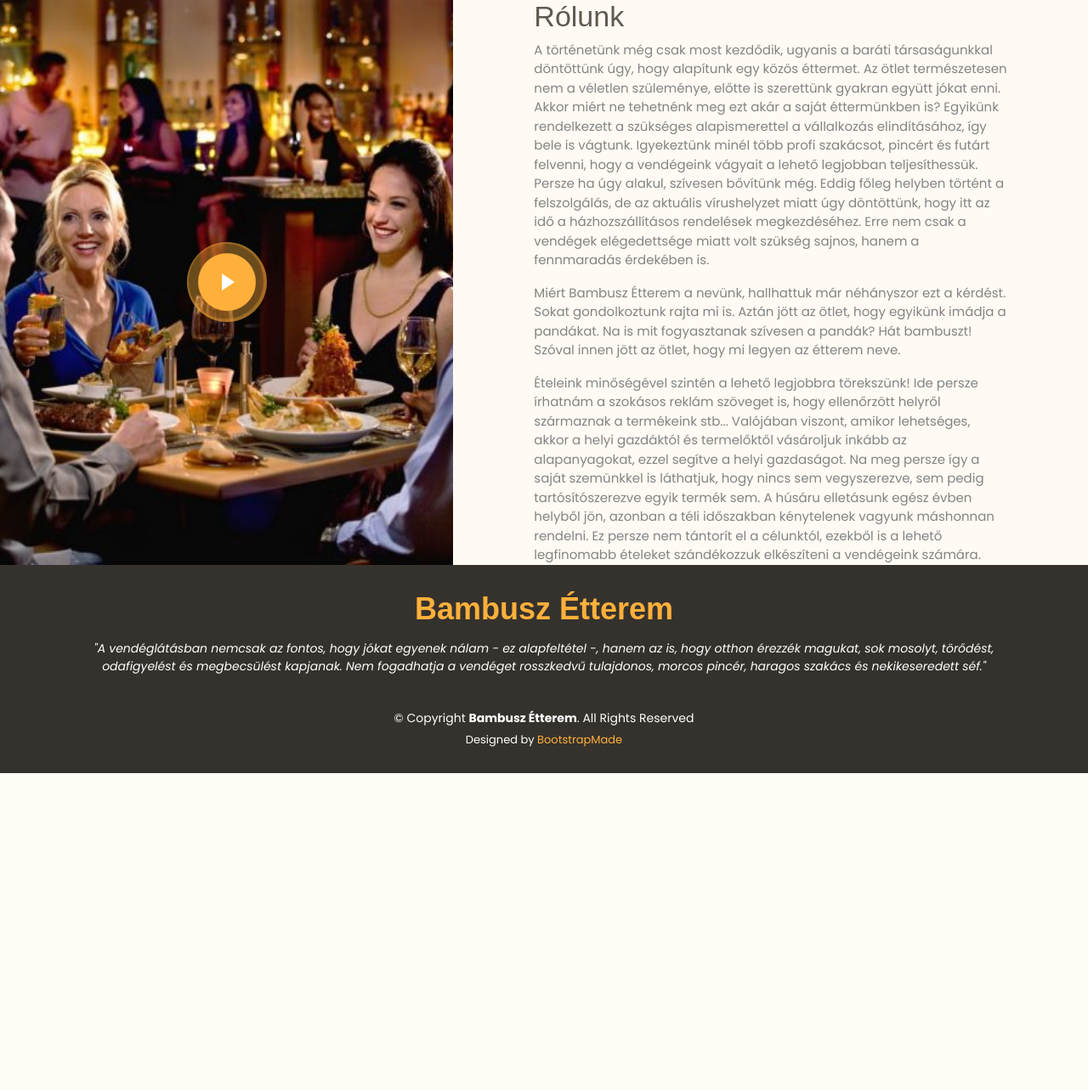
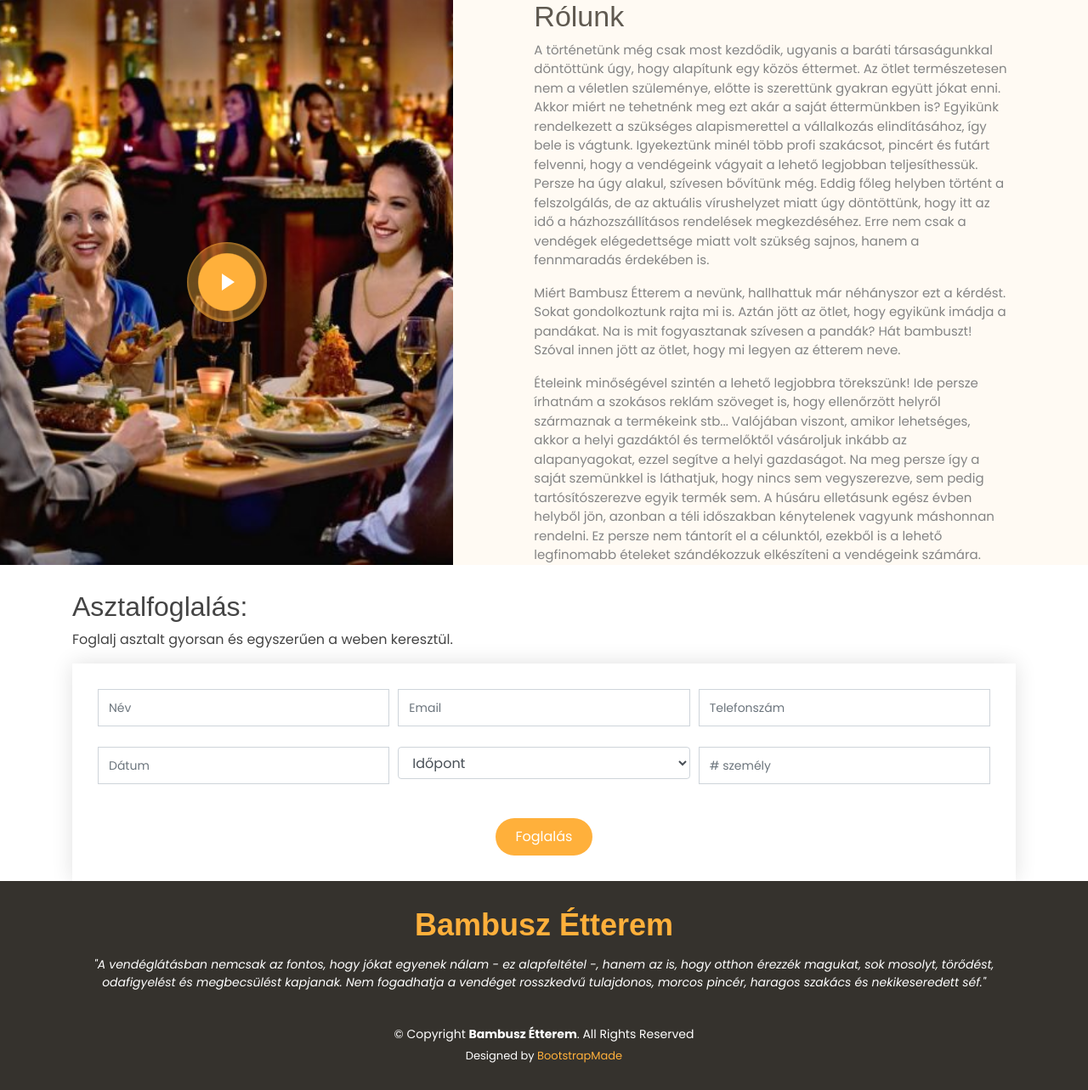
Before and after one commit to Savitar97/SZFM_2020_12_2_NP, a PHP site: page /Website/forms/index.php in a window 1280 px wide. Shown: the part 801-2084 px from the top of the page at 85% size. Before the commit the page ends 1711 px from the top, so only its background shows below. Run offline with PHP 8.4, Linux system fonts and the light colour scheme; some web fonts are replaced.

Commit message:
kezdetleges html asztalfoglalás form

```diff
--- a/App/Website/accessories/css/style.css
+++ b/App/Website/accessories/css/style.css
@@ -680,6 +680,102 @@ h1, h2, h3, h4, h5, h6 {
   }
 }
 
+/*Book a table*/
+
+.asztalfoglalas{
+  background: #fff;
+  padding-top: 30px;
+}
+
+.book-a-table .php-email-form {
+  width: 100%;
+  box-shadow: 0 0 24px 0 rgba(0, 0, 0, 0.12);
+  padding: 30px;
+  background: #fff;
+}
+
+.book-a-table .php-email-form .form-group {
+  padding-bottom: 8px;
+}
+
+.book-a-table .php-email-form .validate {
+  display: none;
+  color: red;
+  margin: 0 0 15px 0;
+  font-weight: 400;
+  font-size: 13px;
+}
+
+.book-a-table .php-email-form .error-message {
+  display: none;
+  color: #fff;
+  background: #ed3c0d;
+  text-align: left;
+  padding: 15px;
+  font-weight: 600;
+}
+
+.book-a-table .php-email-form .error-message br + br {
+  margin-top: 25px;
+}
+
+.book-a-table .php-email-form .sent-message {
+  display: none;
+  color: #fff;
+  background: #18d26e;
+  text-align: center;
+  padding: 15px;
+  font-weight: 600;
+}
+
+.book-a-table .php-email-form .loading {
+  display: none;
+  background: #fff;
+  text-align: center;
+  padding: 15px;
+}
+
+.book-a-table .php-email-form .loading:before {
+  content: "";
+  display: inline-block;
+  border-radius: 50%;
+  width: 24px;
+  height: 24px;
+  margin: 0 10px -6px 0;
+  border: 3px solid #18d26e;
+  border-top-color: #eee;
+  -webkit-animation: animate-loading 1s linear infinite;
+  animation: animate-loading 1s linear infinite;
+}
+
+.book-a-table .php-email-form input, .book-a-table .php-email-form textarea {
+  border-radius: 0;
+  box-shadow: none;
+  font-size: 14px;
+}
+
+.book-a-table .php-email-form input {
+  height: 44px;
+}
+
+.book-a-table .php-email-form textarea {
+  padding: 10px 12px;
+}
+
+.book-a-table .php-email-form button[type="submit"] {
+  background: #ffb03b;
+  border: 0;
+  padding: 10px 24px;
+  color: #fff;
+  transition: 0.4s;
+  border-radius: 50px;
+}
+
+.book-a-table .php-email-form button[type="submit"]:hover {
+  background: #ffa012;
+}
+
+
 /*Footer*/
 
 #footer {
--- a/App/Website/index.php
+++ b/App/Website/index.php
@@ -3,5 +3,6 @@ require_once 'config/config.php';
 require_once 'view/header.php';
 require_once 'view/bodyhero.php';
 require_once 'view/about.php';
+require_once 'view/booktable.php';
 require_once 'view/footer.php';
 ?>
--- /dev/null
+++ b/App/Website/view/booktable.php
@@ -0,0 +1,58 @@
+<!-- ======= Book A Table Section ======= -->
+<section id="book-a-table" class="book-a-table asztalfoglalas">
+      <div class="container">
+
+        <div class="section-title">
+          <h2>Asztalfoglalás:</h2>
+          <p>Foglalj asztalt gyorsan és egyszerűen a weben keresztül.</p>
+        </div>
+
+        <form action="forms/book-a-table.php" method="post" role="form" class="php-email-form">
+          <div class="form-row">
+            <div class="col-lg-4 col-md-6 form-group">
+              <input type="text" name="name" class="form-control" id="name" placeholder="Név" data-rule="minlen:4" data-msg="A név legalább 4 karakterből álljon!" require>
+              <div class="validate"></div>
+            </div>
+            <div class="col-lg-4 col-md-6 form-group">
+              <input type="email" class="form-control" name="email" id="email" placeholder="Email" data-rule="email" data-msg="Adj meg egy valós email címet!" required>
+              <div class="validate"></div>
+            </div>
+            <div class="col-lg-4 col-md-6 form-group">
+              <input type="text" class="form-control" name="phone" id="phone" placeholder="Telefonszám" data-rule="minlen:9" data-msg="Legalább 9 karakternek kell lennie a telefonszámnak!" required>
+              <div class="validate"></div>
+            </div>
+            <div class="col-lg-4 col-md-6 form-group">
+              <input type="text" name="date" class="form-control" id="date" placeholder="Dátum" data-rule="minlen:10" data-msg="YYYY.MM.DD formátumban add meg a dátumot!" required>
+              <div class="validate"></div>
+            </div>
+            <div class="col-lg-4 col-md-6 form-group">
+              <select class="form-control" name="idopont" id="idopont" required>
+              <option value="">Időpont</option>
+              <script>
+                  var x=document.getElementById("idopont")
+                  if(typeof x !== 'undefined' && x !== null) {
+                      for (let i = 11; i < 21; i++) {
+                        x.add(new Option(i+":00"));
+                        x.add(new Option(i+":15"));
+                        x.add(new Option(i+":30"));
+                        x.add(new Option(i+":45"));
+                      }
+                    }
+              </script>
+              </select>
+            </div>
+            <div class="col-lg-4 col-md-6 form-group">
+              <input type="number" class="form-control" name="people" id="people" placeholder="# személy" data-rule="min:1" data-msg="Legalább egy karakter hosszúnak kell lennie!" required pattern="[0-9]*">
+              <div class="validate"></div>
+            </div>
+          </div>
+          <div class="mb-3">
+            <div class="loading">Loading</div>
+            <div class="error-message"></div>
+            <div class="sent-message">Your booking request was sent. We will call back or send an Email to confirm your reservation. Thank you!</div>
+          </div>
+          <div class="text-center"><button type="submit">Foglalás</button></div>
+        </form>
+
+      </div>
+    </section><!-- End Book A Table Section -->
```
